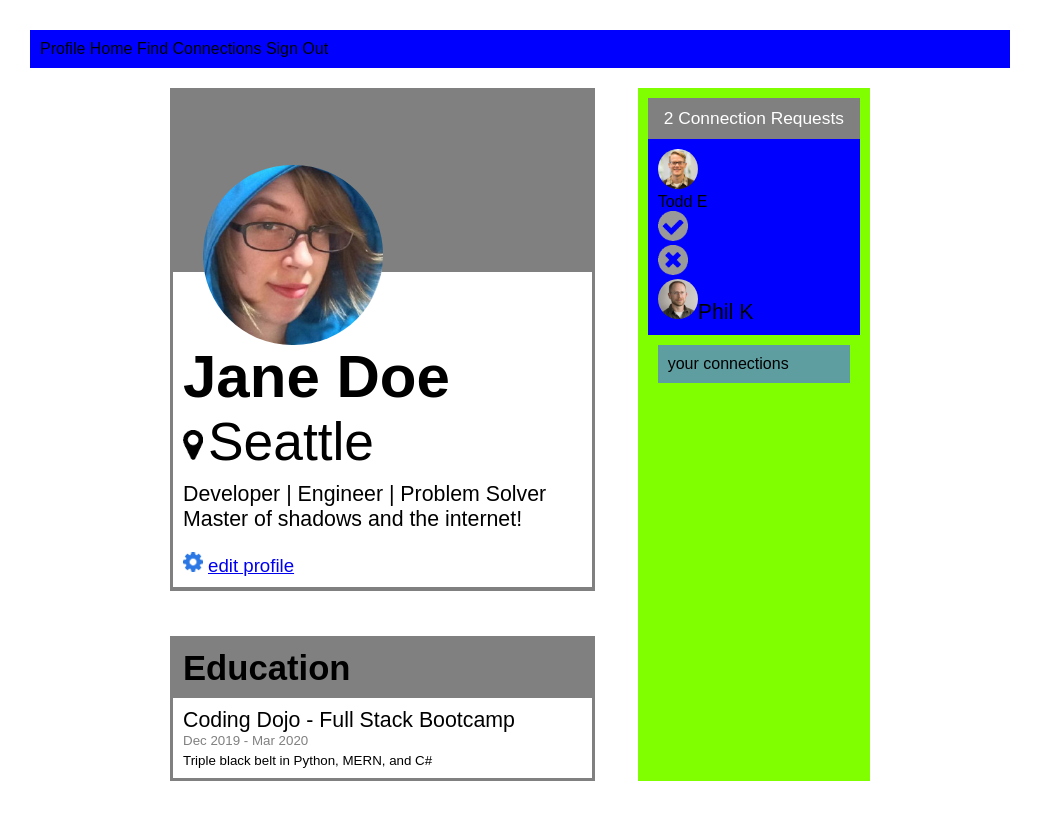
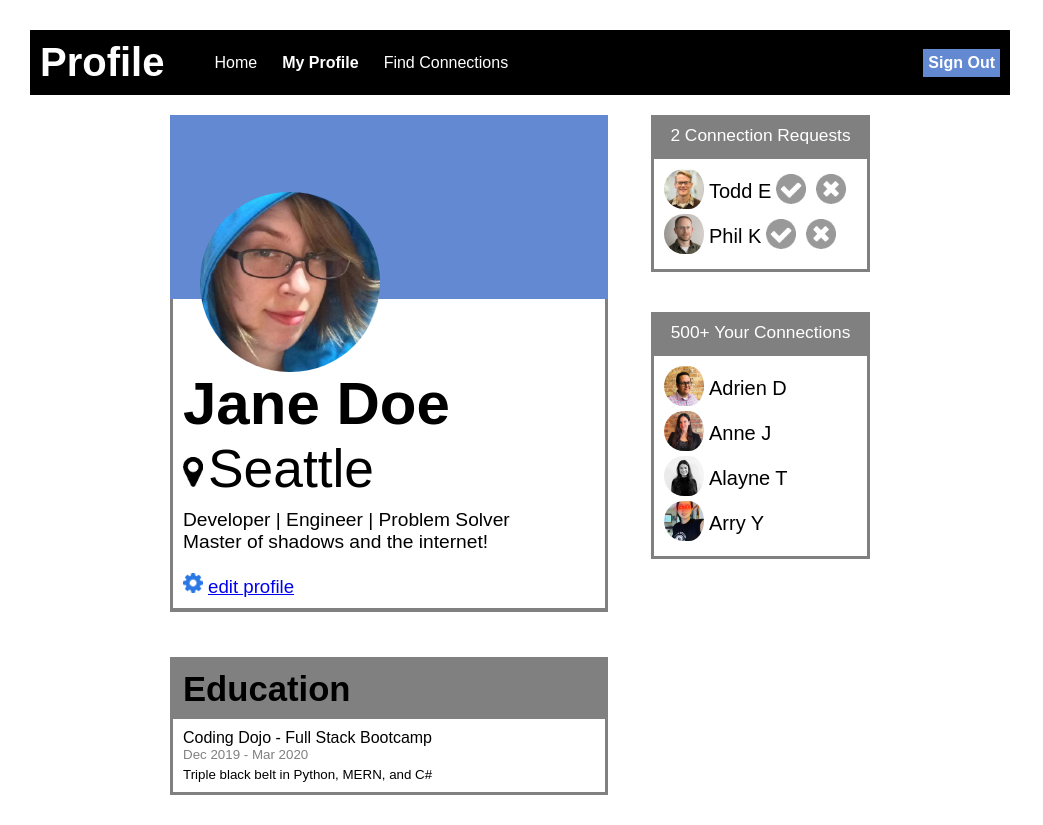
Before and after one commit to simonallenoliver/Oliver_Simon_ProfilePage, a plain HTML site: page index.html in a window 1280 px wide. Shown: the whole page, without its empty margins (0-1043 px from the left). Drawn offline with Linux system fonts and the light colour scheme.

Commit message:
finished

```diff
--- a/index.html
+++ b/index.html
@@ -1,11 +1,13 @@
 <!DOCTYPE html>
 <html lang="en">
+
 <head>
     <meta charset="UTF-8">
     <meta name="viewport" content="width=device-width, initial-scale=1.0">
     <title>Profile</title>
     <link rel="stylesheet" href="style.css">
 </head>
+
 <body>
 
     <!-- this is the container for the larger blocks -->
@@ -13,22 +15,29 @@
 
         <!-- this is the main bar at the top of the page -->
         <div class="navbar">
-            Profile Home Find Connections Sign Out
+            <div class = "profile">
+                <p id = "profiletext">Profile</p>
+                <p>Home</p>
+                <p id = "myprofiletext">My Profile</p>
+                <p>Find Connections</p>
+            </div>
+
+            <p id="signout">Sign Out</p>
         </div>
 
         <!-- this box houses the two columns found under the navbar -->
-        <div class = "cols">
+        <div class="cols">
 
             <!-- this is the left column containing the profilebox block and education block -->
             <div class="col1">
 
                 <div class="profilebox">
-                    <div class = "box1">
+                    <div class="box1">
                         <img id="janepic" src="jane-m.jpg" alt="Jane Pic">
                     </div>
                     <div class="box2">
-                        <h1 id = "jane">Jane Doe</h1>
-                        <h2 id = "seattle"><img id = map src="map-marker.png" alt="map marker">Seattle</h2>
+                        <h1 id="jane">Jane Doe</h1>
+                        <h2 id="seattle"><img id=map src="map-marker.png" alt="map marker">Seattle</h2>
                         <p>Developer | Engineer | Problem Solver</p>
                         <p>Master of shadows and the internet!</p>
                         <p id="editprofile"><img id="map" src="gear.png" alt="gear"><a href="url">edit profile</a></p>
@@ -42,8 +51,8 @@
                     </div>
                     <div class="edbox2">
                         <p>Coding Dojo - Full Stack Bootcamp</p>
-                        <p ID = "date">Dec 2019 - Mar 2020</p>
-                        <p id = "blackbelt">Triple black belt in Python, MERN, and C#</p>
+                        <p ID="date">Dec 2019 - Mar 2020</p>
+                        <p id="blackbelt">Triple black belt in Python, MERN, and C#</p>
                     </div>
 
                 </div>
@@ -51,28 +60,58 @@
             </div>
 
             <!-- this is the right column containg two main blocks -->
-            <div class = "col2">
+            <div class="col2">
 
-                <div class = "requests">
+                <div class="requests">
                     <div class="requestbox1">
-                       2 Connection Requests
+                        2 Connection Requests
                     </div>
 
                     <div class="requestbox2">
                         <div class="toddbox">
-                            <div><img class = "friend" src="todd-s.jpg" alt="Todd"></div>
+                            <div><img class="friend" src="todd-s.jpg" alt="Todd"></div>
                             <div>Todd E</div>
-                            <div><img class= "acceptclose" src="accept-circle.png" alt="accept"></div>
-                            <div><img class = "acceptclose" src="close-circle.png" alt="close"></div>
+                            <div><img class="acceptclose" src="accept-circle.png" alt="accept"></div>
+                            <div><img class="acceptclose" src="close-circle.png" alt="close"></div>
                         </div>
 
-                            <p><img class="friend" src="phil-s.jpg" alt="Phil">Phil K</p>
+                        <div class="toddbox">
+                            <div><img class="friend" src="phil-s.jpg" alt="Phil"></div>
+                            <div>Phil K</div>
+                            <div><img class="acceptclose" src="accept-circle.png" alt="accept"></div>
+                            <div><img class="acceptclose" src="close-circle.png" alt="close"></div>
+                        </div>
+
                     </div>
                 </div>
 
                 <div class="connections">
-                    your connections
-                </div>
+                    <div class="requestbox1">
+                        500+ Your Connections
+                    </div>
+
+                    <div class="requestbox2">
+                        <div class="toddbox">
+                            <div><img class="friend" src="adrien-s.jpg" alt="adrien-s"></div>
+                            <div>Adrien D</div>
+                        </div>
+
+                        <div class="toddbox">
+                            <div><img class="friend" src="anne-s.jpg" alt="anne-s"></div>
+                            <div>Anne J</div>
+                        </div>
+
+                        <div class="toddbox">
+                            <div><img class="friend" src="alayne-s.jpg" alt="alayne-s"></div>
+                            <div>Alayne T</div>
+                        </div>
+
+                        <div class="toddbox">
+                            <div><img class="friend" src="arry-s.jpg" alt="arry-s"></div>
+                            <div>Arry Y</div>
+                        </div>
+
+                    </div>
 
             </div>
 
@@ -83,4 +122,5 @@
     </div>
 
 </body>
+
 </html>
--- a/style.css
+++ b/style.css
@@ -6,11 +6,6 @@
     font-family: sans-serif;
 }
 
-p{
-    color:black;
-    font-size:16pt;
-    font-weight: 100;
-}
 
 .fullpage{
     background-color:white;
@@ -22,10 +17,39 @@ p{
 }
 
 .navbar{
-    background-color: blue;
+    background-color: black;
     margin: 10px;
     padding: 10px;
+    display: flex;
+    justify-content: space-between;
+    align-items: center;
 
+}
+
+.profile{
+    margin-right: 30px;
+    display: flex;
+    gap: 25px;
+    align-items: center;
+    color: white;
+
+}
+#profiletext{
+    color: white;
+    font-size: 30pt;
+    font-weight: 700;
+    padding-right: 25px;
+}
+
+#myprofiletext{
+    font-weight: 700;
+}
+
+#signout{
+    color: white;
+    background-color: rgb(98, 137, 210);
+    font-weight: 700;
+    padding: 5px;
 }
 
 .cols{
@@ -43,15 +67,15 @@ p{
 }
 
 .profilebox{
-    background-color:gray;
+    background-color: grey;
     margin: 0px;
     padding: 0px;
     padding-bottom: 1px;
 
 
 .box1{
-    background-color:gray;
-    margin: 3px;
+    background-color:rgb(98, 137, 210);
+    margin: 0px;
     margin-top: 0;
     padding: 0px;
     margin-bottom: 0;
@@ -134,11 +158,11 @@ p{
 }
 
 .col2{
-    background-color: chartreuse;
+    background-color: white;
     margin: 10px;
     margin-right: 150px;
     margin-left: 33px;
-    padding: 10px;
+    padding: 0px;
     flex: 1;
 }
 
@@ -165,25 +189,38 @@ padding: 0px;
 }
 
 .requestbox2{
-    background-color: blue;
+    background-color: white;
     margin:0px;
     padding: 10px;
     font-size: 12pt;
     color: black;
+    margin-bottom: 40px;
+    border-style: solid;
+    border-color: gray;
 
+}
+
+.toddbox{
+    display: flex;
+    align-items: center;
+    font-size: 15pt;
 }
 
 .friend{
     width: 40px;
     border-radius: 20px;
+    padding-right: 5px;
 }
 
 .acceptclose{
     width:30px;
+    padding-left: 5px;
+    padding-right: 5px;
 }
 
 .connections{
-background-color: cadetblue;
-margin: 10px;
-padding: 10px;
+    background-color: gray;
+    padding: 0px;
+    color: white;
+    font-size: 13pt;
 }
```
